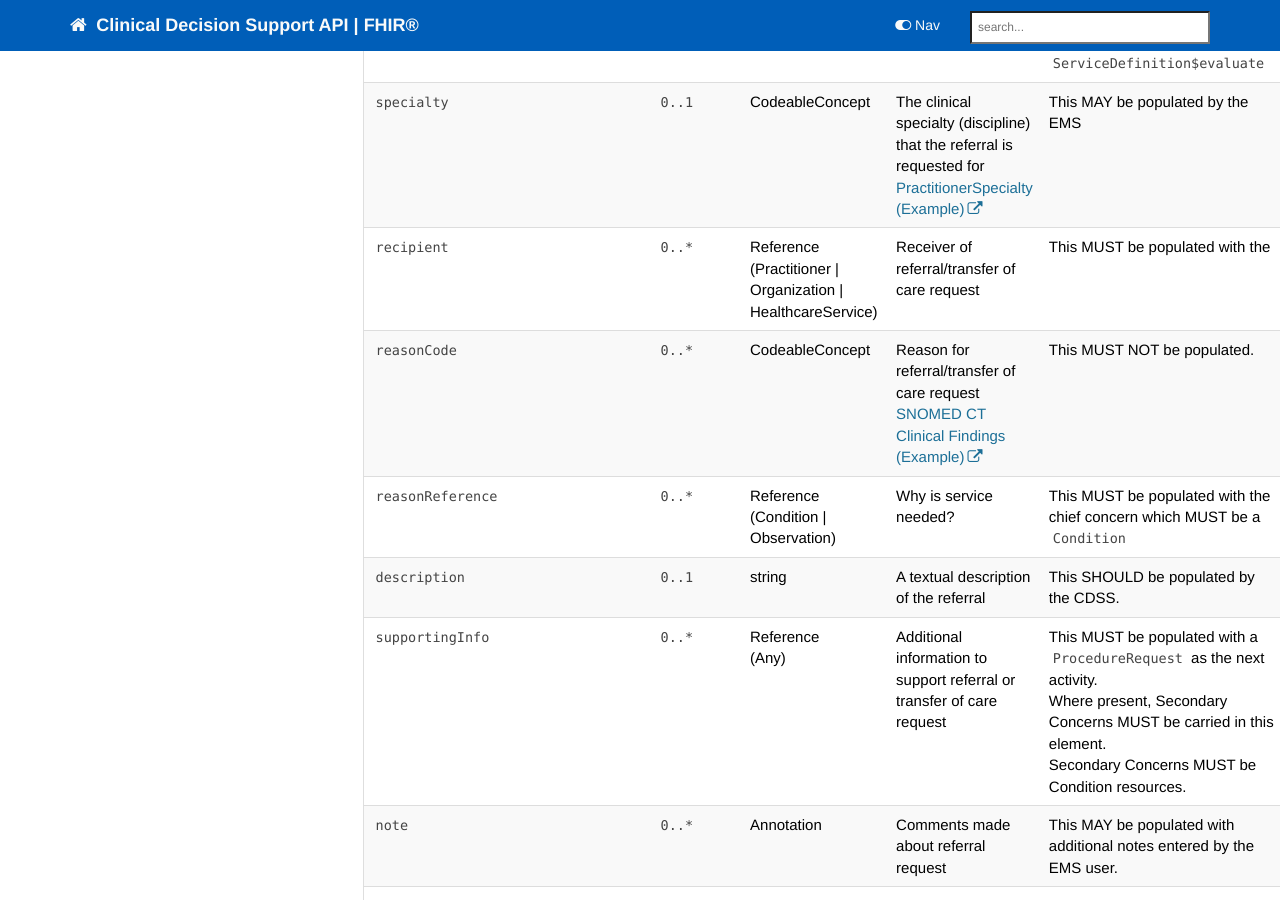
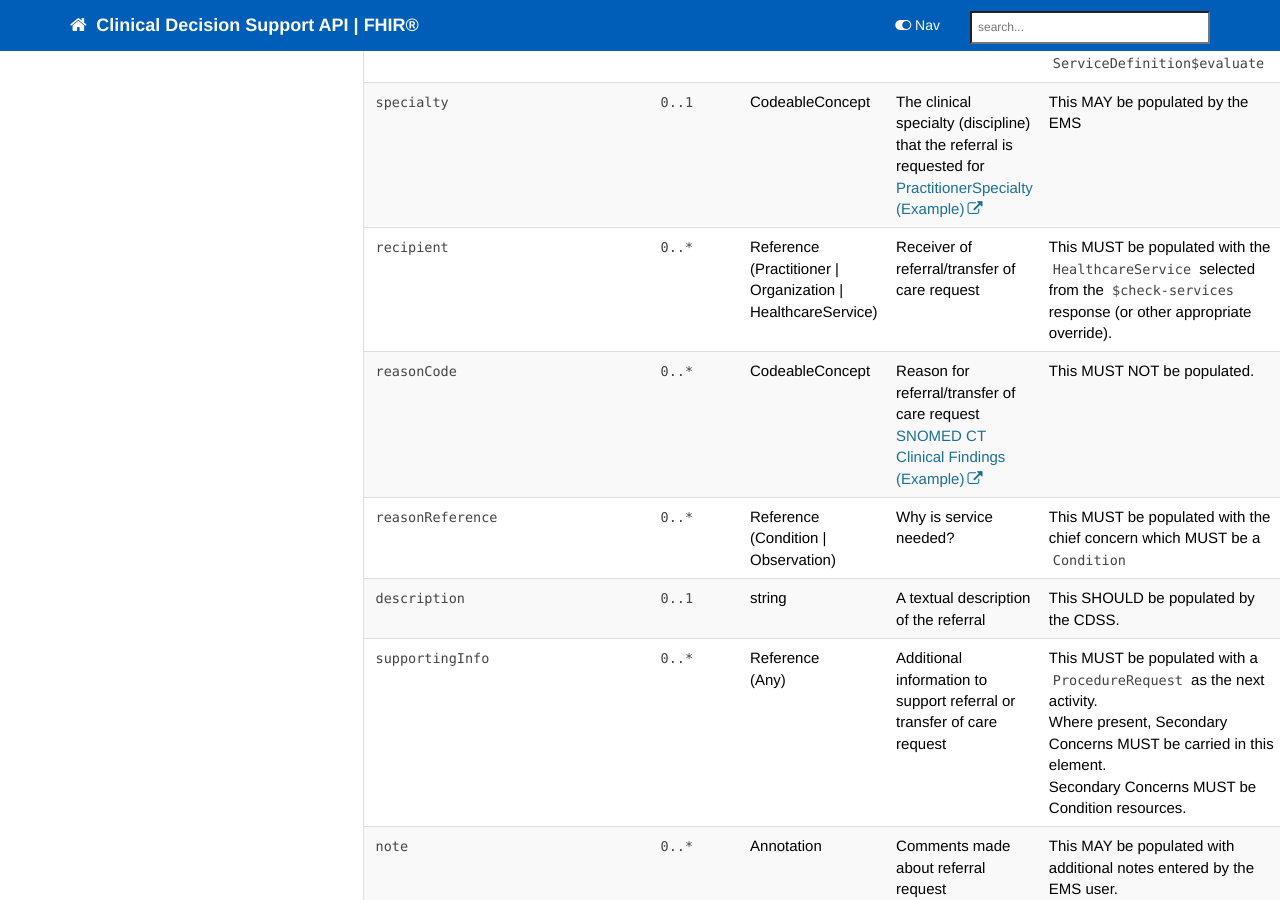
Before and after one commit to nhsconnect/FHIR-CDS, a Jekyll site: the page built from pages/explore/api_encounter_report_referralrequest.md, in a window 1280 px wide and 900 px high, scrolled down 3185 px. Built offline with Jekyll 4.4.1, drawn with Linux system fonts in a browser that asks for light colours; nearby versions of some CDN libraries; our own code applies the rules of GitHub Pages for plain Markdown files; comment, search, counter and statistics services are not loaded; part of the change alters nothing that is shown; some of the changed text lies outside the part shown.

Commit message:
pages/explore/api_encounter_report_referralrequest.md updated from https://stackedit.io/

```diff
--- a/pages/explore/api_encounter_report_referralrequest.md
+++ b/pages/explore/api_encounter_report_referralrequest.md
@@ -155,7 +155,7 @@ Where populated it MUST be with the <code class="highlighter-rouge">RequestGroup
       <td><code class="highlighter-rouge">1..1</code></td>
     <td>code</td>
    <td>draft | active | suspended | completed | entered-in-error | cancelled <a href="https://www.hl7.org/fhir/stu3/valueset-request-status.html">RequestStatus (Required)</a></td>
-<td>This MUST be populated with 'draft', 'active' or cancelled'.</td>
+<td></td>
 </tr>
 <tr>
   <td><code class="highlighter-rouge">intent</code></td>
@@ -248,7 +248,7 @@ The start of the period must be 'now'.</td>
       <td><code class="highlighter-rouge">0..*</code></td>
     <td>Reference<br>(Practitioner |<br>Organization |<br>HealthcareService)</td>
     <td>Receiver of referral/transfer of care request</td>
-<td>This MUST be populated with the </td>
+<td>This MUST be populated with the <code class="highlighter-rouge">HealthcareService</code> selected from the <code class="highlighter-rouge">$check-services</code> response (or other appropriate override).</td>
  </tr>
 <tr>
   <td><code class="highlighter-rouge">reasonCode</code></td>
@@ -295,7 +295,7 @@ Secondary Concerns MUST be Condition resources.</td>
  </tr>
 </table>
 <!--stackedit_data:
-eyJoaXN0b3J5IjpbLTYyMjU1MDIzNSwtNTU3Mjc1MTM2LDEwND
-czMDAxNTEsLTY0OTg5MjI2OSwyMTM1OTg4OTgzLDM5OTUwNjYy
-NV19
+eyJoaXN0b3J5IjpbLTEyMzU5OTYxNDAsLTU1NzI3NTEzNiwxMD
+Q3MzAwMTUxLC02NDk4OTIyNjksMjEzNTk4ODk4MywzOTk1MDY2
+MjVdfQ==
 -->
```
